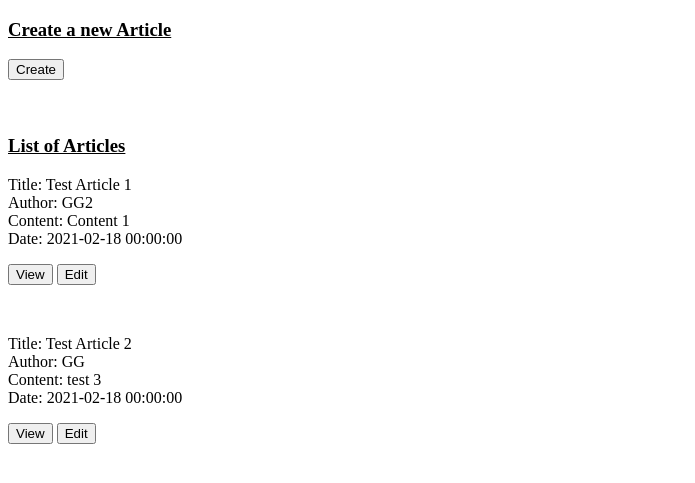
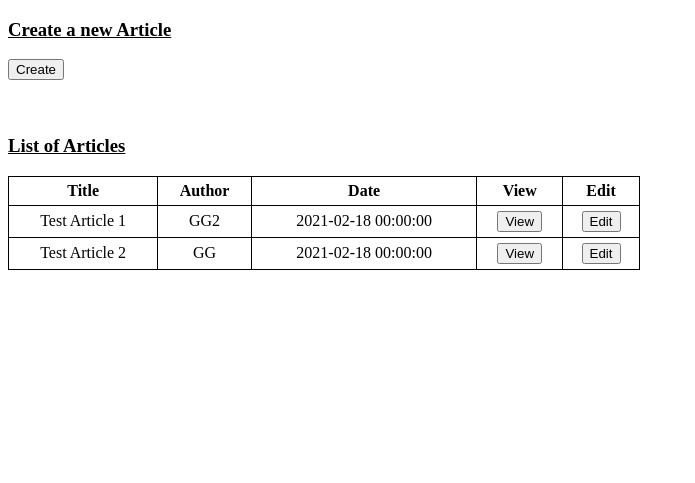
Before and after one commit to mmason9589/WDV441, a PHP site: page /Week05/public/listPage.php in a window 1280 px wide. Shown: the top 483 px of the page, without its empty margins (0-695 px from the left). Run offline with PHP 8.4, Linux system fonts and the light colour scheme; data comes from the database, SQL or seed files in the repository.

Commit message:
update list table
update list table

```diff
--- a/week5/public/listPage.php
+++ b/week5/public/listPage.php
@@ -12,6 +12,17 @@ $listOfArticles = $newsArticle->getList('articleList');
 <head>
 <meta charset="UTF-8">
 <title>List Page - Articles</title>
+<style>
+
+	table, th, td {
+  		border: 1px solid black;
+  		border-collapse: collapse;
+		text-align: center;
+		padding: 5px;
+	}
+
+</style>
+
 </head>
 
 <body>
@@ -22,29 +33,32 @@ $listOfArticles = $newsArticle->getList('articleList');
 
 	<h3><u>List of Articles</u></h3>
 
+
+	<table style="width: 50%">
+		<tr>
+			<th>Title</th>
+			<th>Author</th>
+			<th>Date</th>
+			<th>View</th>
+			<th>Edit</th>
+		</tr>
 		<?php
 			foreach($listOfArticles as $x_value) {
 
 			//var_dump($x_value);
 		?>
 
-	<p>
-		Title: <?php echo $x_value['articleTitle']; ?><br>
-		Author: <?php echo $x_value['articleAuthor']; ?><br>
-		Content: <?php echo $x_value['articleContent']; ?><br>
-		Date: <?php echo $x_value['articleDate']; ?>
-	</p>
-
-	<p>
-		<button onClick="document.location='article-view.php<?php echo "?articleID=" . $x_value['articleID'] ?>'">View</button>
-
-		<button onClick="document.location='article-edit.php<?php echo "?articleID=" . $x_value['articleID'] ?>'">Edit</button>
-
-	</p><br>
+			<tr>
+				<td><?php echo $x_value['articleTitle']; ?></td>
+				<td><?php echo $x_value['articleAuthor']; ?></td>
+				<td><?php echo $x_value['articleDate']; ?></td>
+				<td><button onClick="document.location='article-view.php<?php echo "?articleID=" . $x_value['articleID'] ?>'">View</button></td>
+				<td><button onClick="document.location='article-edit.php<?php echo "?articleID=" . $x_value['articleID'] ?>'">Edit</button></td>
+			</tr>
 
 		<?php
 			}
 		?>
-
+	</table>
 </body>
 </html>
```
Also changed, not shown: 2 other files. Lines whose indentation alone changed are shown as unchanged.
